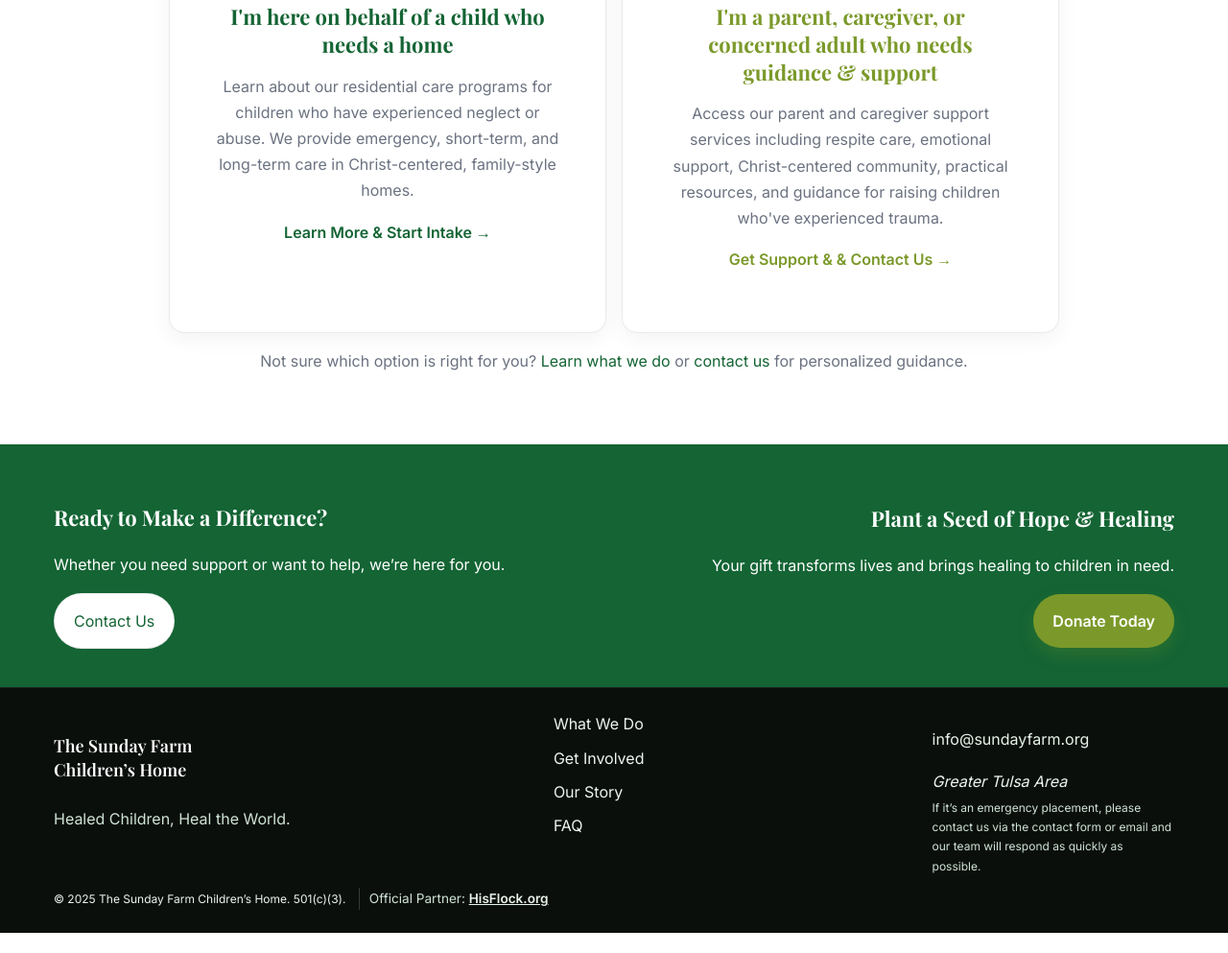
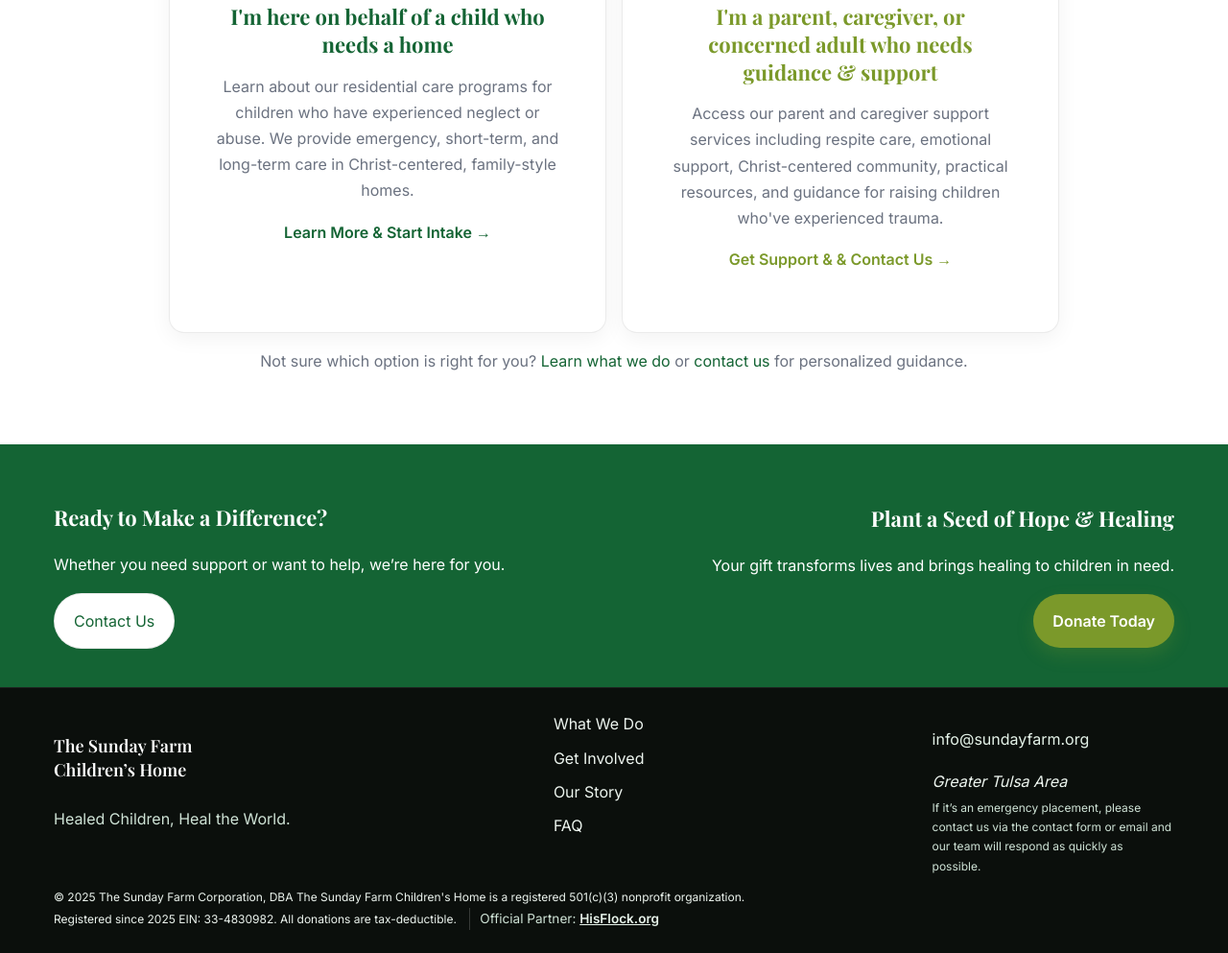
Before and after one commit to 4Drea4/sundayFarm, a plain HTML site: page select-your-farm.html in a window 1280 px wide. Shown: the part 488-1481 px from the top of the page at 96% size. Before the commit the page ends 1460 px from the top, so only its background shows below. Drawn offline with nearby package versions, Linux system fonts and the light colour scheme.

Commit message:
Update select-your-farm.html

```diff
--- a/select-your-farm.html
+++ b/select-your-farm.html
@@ -142,7 +142,7 @@
       </div>
     </section>
 
-    <div class="footer-main">
+   <div class="footer-main">
       <div class="container footer-grid">
         <div>
           <h4 class="h4">The Sunday Farm <br>Children’s Home</h4>
@@ -168,7 +168,7 @@
       </div>
 
       <div class="container tiny">
-        &copy; <span id="year"></span> The Sunday Farm Children’s Home. 501(c)(3).
+        &copy; <span id="year"></span> The Sunday Farm Corporation, DBA The Sunday Farm Children's Home is a registered 501(c)(3) nonprofit organization.<br> Registered since 2025 EIN: 33-4830982. All donations are tax-deductible.
         <span class="partner-line">Official Partner:
           <a href="https://hisflock.org/landing" target="_blank" rel="noopener">HisFlock.org</a>
         </span>
```
